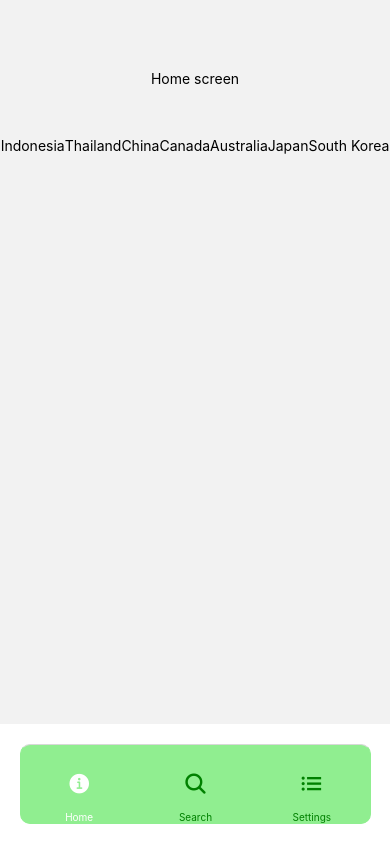
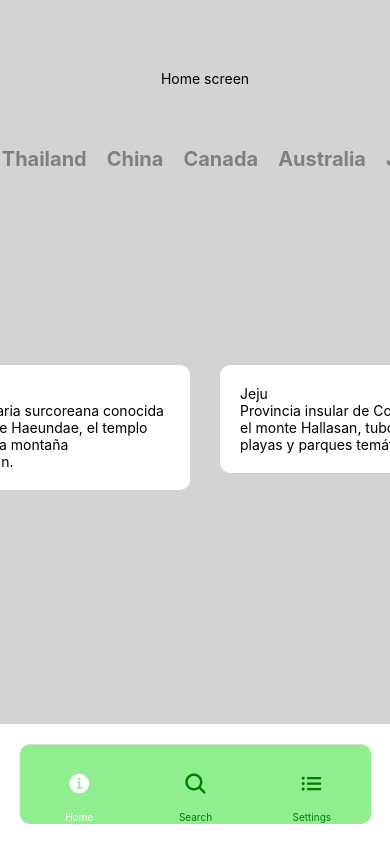
Before and after one commit to clf94-dev/travel-app-react-native, a React Native app: screen /Home in a window 390 px wide. Built offline with nearby package versions, Linux system fonts and the light colour scheme.

Commit message:
added places cards

```diff
--- a/screens/HomeScreen.js
+++ b/screens/HomeScreen.js
@@ -1,6 +1,6 @@
 import React, {useState} from 'react';
 
-import {View, Text, FlatList, TouchableOpacity} from 'react-native';
+import {View, Text, FlatList, TouchableOpacity, StyleSheet} from 'react-native';
 import {CountriesDestination} from './CountriesDestination'
 
 export default function HomeScreen(){
@@ -8,25 +8,46 @@
 
     const showCountries =({item}) =>{
         return(
-            <TouchableOpacity onPress={setCountry(item.index)}><Text>{item.country}</Text></TouchableOpacity>
+            <TouchableOpacity  style={styles.CountryButton} onPress={setCountry(item.index)}><Text style={styles.button}>{item.country}</Text></TouchableOpacity>
         )
     }
-    const showPlaces =({item}) =>{
-        return(
-           <View>
-               <Text>{item.destinations.name}</Text>
-               <Text>{item.destinations.info}</Text>
-           </View>
-        )
-    }
+
     return(
 
-        <View style={{ flex: 1, alignItems: 'center', justifyContent: 'center', paddingTop: 70 }}>
+        <View style={{ flex: 1, alignItems: 'center', justifyContent: 'center', paddingTop: 70 , paddingLeft:20, backgroundColor: 'lightgray'}}>
             <Text>Home screen</Text>
-            <FlatList  style={{ position:'relative', top: 50 }} horizontal data={CountriesDestination} keyExtractor={item => item.index} renderItem={showCountries}/>
-            <FlatList  style={{ position:'relative', top: 50 }} horizontal data={CountriesDestination[country]} keyExtractor={item => item.index} renderItem={showPlaces}/>
+            <FlatList  style={{ position:'relative', top: 50 }} horizontal showsHorizontalScrollIndicator='false' data={CountriesDestination} keyExtractor={item => item.index} renderItem={showCountries}/>
+            <FlatList  horizontal data={CountriesDestination[country].destinations} keyExtractor={item => item.index} renderItem={({item}) => (
+                 <View style={styles.cardPlaces}>
+
+                             <Text>{item.name}</Text>
+                            <Text>{item.info}</Text>
+
+
+                </View>
+            )}/>
 
          </View>
 
     )
 }
+
+const styles = StyleSheet.create({
+CountryButton: {
+    padding: 10,
+
+},
+button: {
+    fontSize: 20,
+    fontWeight: 'bold',
+    color: 'gray'
+},
+cardPlaces: {
+    alignSelf: 'flex-start',
+    margin: 15,
+    padding: 20,
+    width:300,
+    backgroundColor: 'white',
+    borderRadius:10
+}
+})
```
